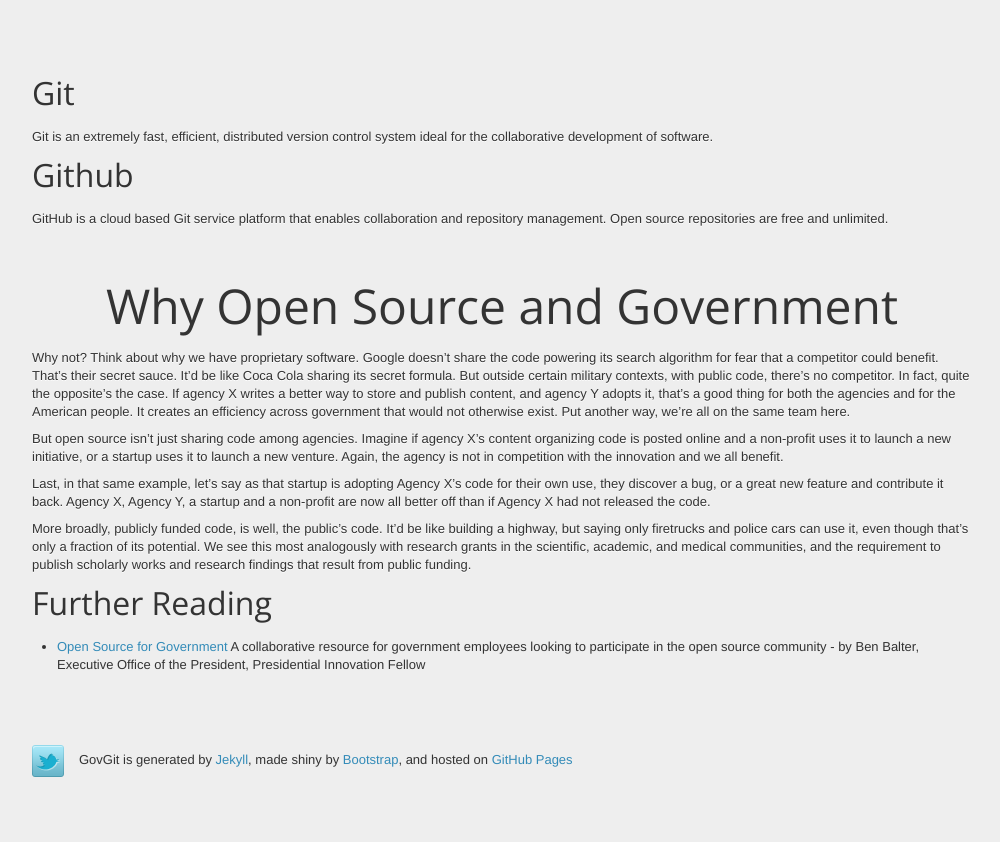
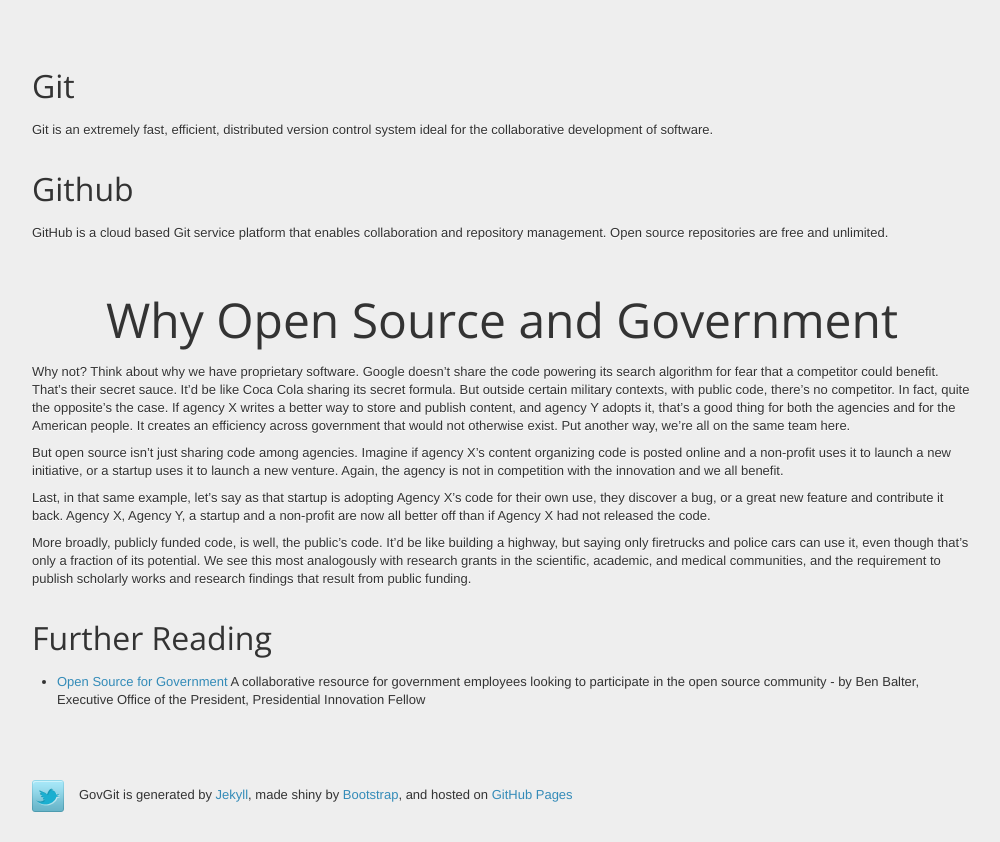
Before and after one commit to lukecharde/govgit, a Jekyll site: the page built from index.markdown, in a window 1280 px wide. Shown: the part 321-1163 px from the top of the page, without its empty margins (138-1138 px from the left). Built offline with Jekyll 4.4.1, drawn with Linux system fonts in a browser that asks for light colours; nearby versions of some CDN libraries; some web fonts are replaced; Markdown is read by kramdown in place of the engine named in the settings; before the commit the page ends 1128 px from its top, so only the background shows below that; some of the changed text lies outside the part shown.

Commit message:
h3 margins

```diff
--- a/css/general.css
+++ b/css/general.css
@@ -26,7 +26,7 @@
     line-height:40px;
     font-family: 'Open Sans', sans-serif;
     font-weight:400;
-    margin:0 0 15px;
+    margin:30px 0 15px 0;
 }
 
 .hand {
--- a/index.markdown
+++ b/index.markdown
@@ -5,7 +5,7 @@
 <div class="row">
     <div class="feature span12">
         <h2 class="motto"><strong>Git</strong> &amp; GitHub in <strong>Government</strong></h2>
-        <h3 class="subheader">Enabling open source coding across boundaries</h3>
+        <h3 style="text-align:center;"class="subheader">Enabling open source coding across boundaries</h3>
     </div>
 </div>
 
```
